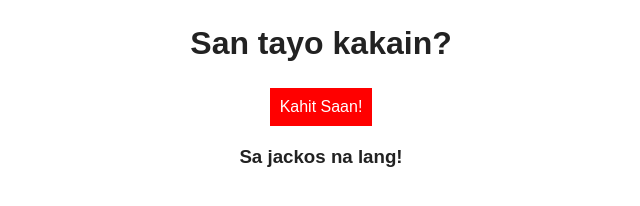
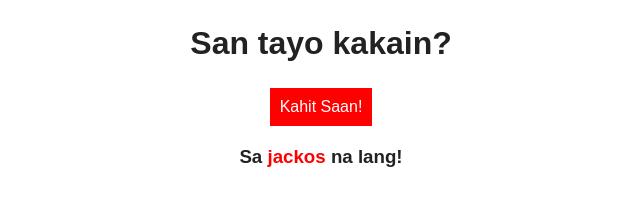
Before and after one commit to mens-rea/kahitsaan, a plain HTML site: page index.html in a window 1280 px wide. Both pictures are taken after a click on the input "Kahit Saan!". Shown: the full height of the page, 319-959 px from the left. Drawn offline with Linux system fonts and the light colour scheme.

Commit message:
change presentation of result output

```diff
--- a/css/main.css
+++ b/css/main.css
@@ -72,17 +72,13 @@ body{
     color:white;
 }
 
+#result{
+    color: red;
+}
 
-
-
-
-
-
-
-
-
-
-
+#result-container{
+    display: none;
+}
 
 /* ==========================================================================
    Media Queries
--- a/index.html
+++ b/index.html
@@ -22,7 +22,7 @@
 
         <input id="submitButton" type="submit" value="Kahit Saan!" onclick="randomize()"></br>
 
-        <h3 id="result"></h3></br>
+        <h3 id="result-container">Sa <span id="result"></span> na lang!</h3>
 
         <script src="js/plugins.js"></script>
         <script src="js/main.js"></script>
@@ -34,8 +34,8 @@
 
             function randomize(){
                 var result = Math.floor((Math.random() * (foodplaces.length)) + 0);
-                // alert('Sa ' + foodplaces[result] + ' na lang');
-                document.getElementById("result").innerHTML = "Sa "+foodplaces[result]+" na lang!";
+                document.getElementById("result").innerHTML = foodplaces[result];
+                document.getElementById('result-container').style.display = "block";
             }
 
             // adding static food spots to the array
```
